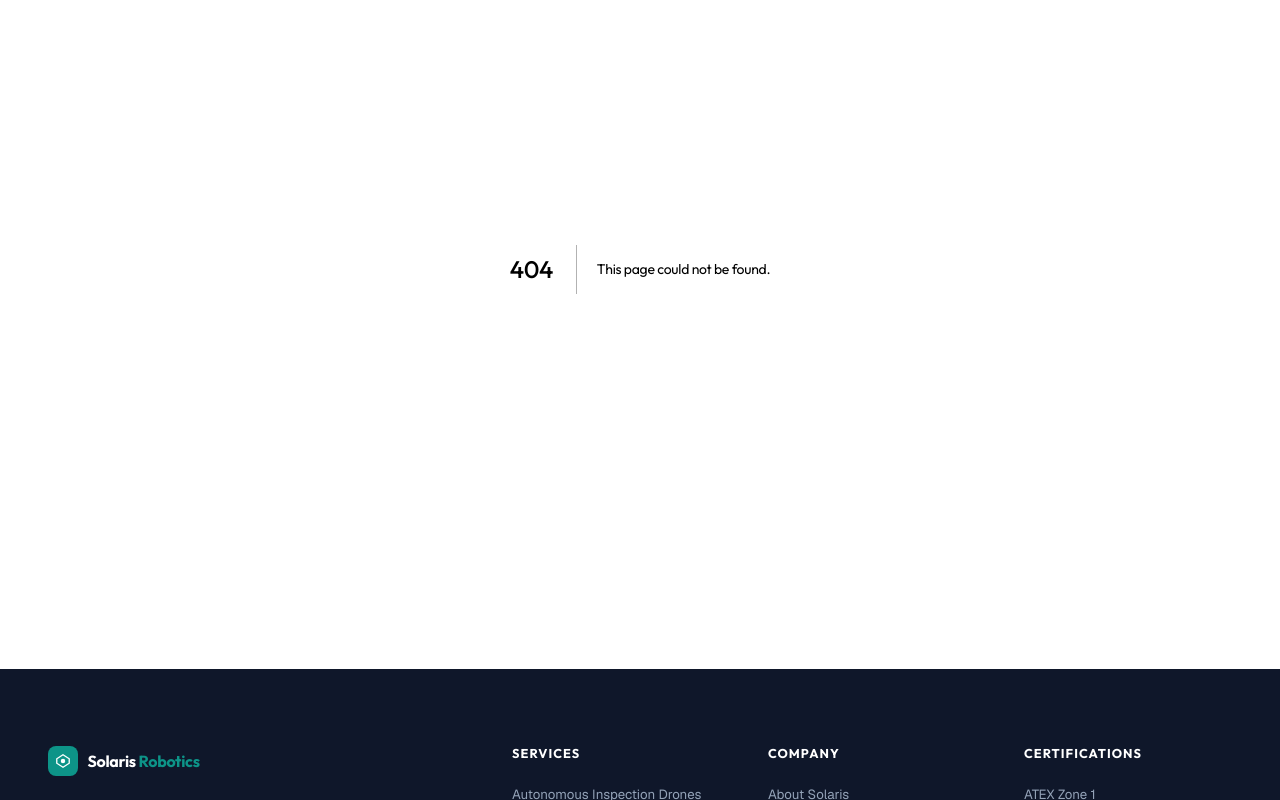
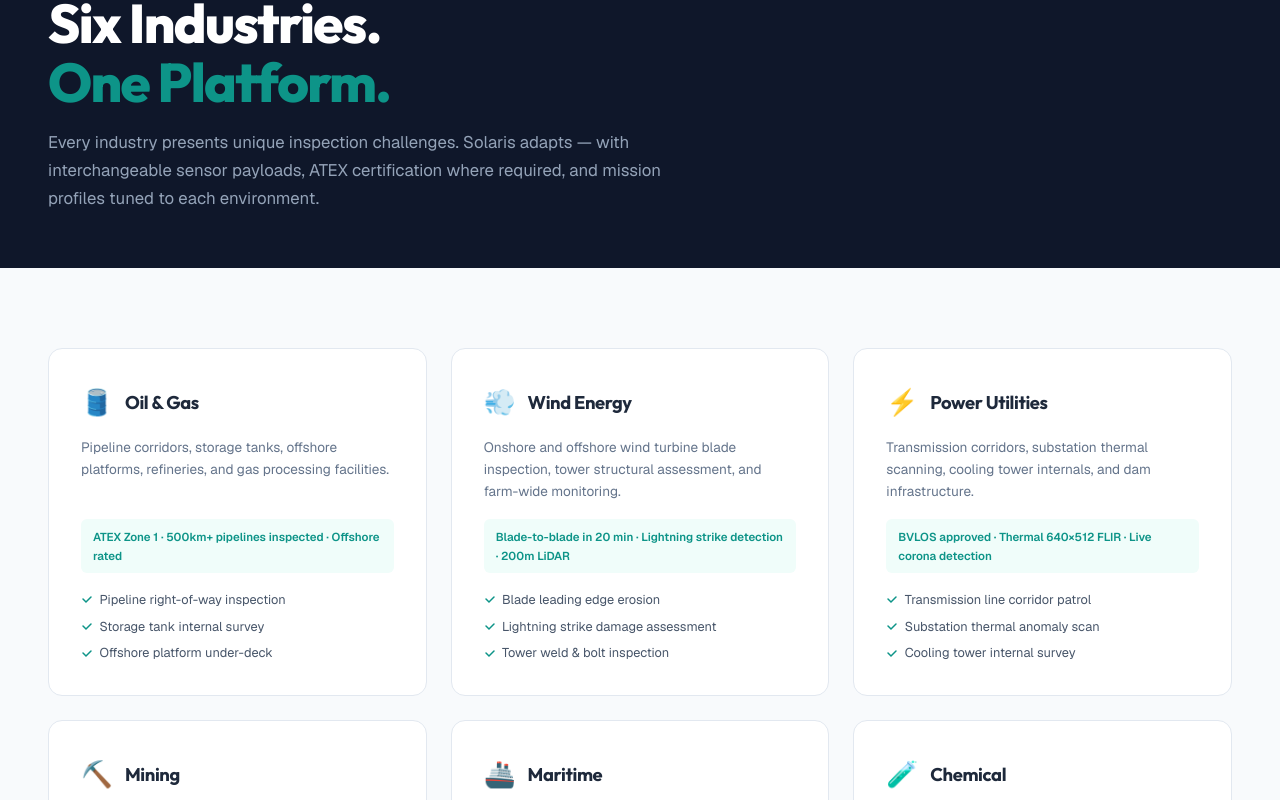
Before and after one commit to cpu152650311-coder/solaris-drone-test, a Next.js app: page /industries in a window 1280 px wide. Before the commit this address had no page. Shown: the part 200-1000 px from the top of the page. Built offline with nearby package versions, Linux system fonts and the light colour scheme.

Commit message:
feat: enriched multi-page site — 6 industry pages, competitive comparison, team section, deep case studies, elegant-design system

```diff
--- /dev/null
+++ b/app/industries/page.tsx
@@ -0,0 +1,64 @@
+import type { Metadata } from 'next';
+import Link from 'next/link';
+import Image from 'next/image';
+import PageCTA from '@/components/shared/PageCTA';
+
+export const metadata: Metadata = {
+  title: 'Industries — Oil & Gas, Wind, Power, Mining, Maritime, Chemical',
+  description: 'Solaris autonomous inspection drones serve 6 critical infrastructure industries: oil & gas, wind energy, power utilities, mining, maritime, and chemical processing.',
+};
+
+const INDUSTRIES = [
+  { slug: 'oil-gas', title: 'Oil & Gas', icon: '🛢️', desc: 'Pipeline corridors, storage tanks, offshore platforms, refineries, and gas processing facilities.', stats: 'ATEX Zone 1 · 500km+ pipelines inspected · Offshore rated', highlights: ['Pipeline right-of-way inspection', 'Storage tank internal survey', 'Offshore platform under-deck', 'Flare stack & riser inspection', 'Refinery confined space entry'] },
+  { slug: 'wind-energy', title: 'Wind Energy', icon: '💨', desc: 'Onshore and offshore wind turbine blade inspection, tower structural assessment, and farm-wide monitoring.', stats: 'Blade-to-blade in 20 min · Lightning strike detection · 200m LiDAR', highlights: ['Blade leading edge erosion', 'Lightning strike damage assessment', 'Tower weld & bolt inspection', 'Offshore transition piece survey', 'Annual farm-wide monitoring'] },
+  { slug: 'power-utilities', title: 'Power Utilities', icon: '⚡', desc: 'Transmission corridors, substation thermal scanning, cooling tower internals, and dam infrastructure.', stats: 'BVLOS approved · Thermal 640×512 FLIR · Live corona detection', highlights: ['Transmission line corridor patrol', 'Substation thermal anomaly scan', 'Cooling tower internal survey', 'Hydroelectric dam inspection', 'Insulator defect detection'] },
+  { slug: 'mining', title: 'Mining', icon: '⛏️', desc: 'Tailings dam monitoring, conveyor belt inspection, open-pit highwall stability, and processing plant survey.', stats: 'IP54 rated · -40°C to +55°C · Dust & vibration hardened', highlights: ['Tailings dam integrity monitoring', 'Highwall stability assessment', 'Conveyor belt inspection', 'Stockpile volumetric survey', 'Processing plant structural scan'] },
+  { slug: 'maritime', title: 'Maritime', icon: '🚢', desc: 'Hull inspection, ballast tank entry, cargo hold survey, dock infrastructure, and FPSO asset integrity.', stats: 'GPS-denied navigation · Confined space rated · Salt-spray hardened', highlights: ['Hull thickness measurement', 'Ballast tank internal survey', 'Cargo hold damage assessment', 'Dock & jetty structural scan', 'FPSO under-deck inspection'] },
+  { slug: 'chemical', title: 'Chemical', icon: '🧪', desc: 'Reactor vessels, pipe rack corrosion mapping, flare stacks, and storage spheres in ATEX-classified zones.', stats: 'ATEX Zone 1 · Gas detection payload · Chemical resistant', highlights: ['Reactor vessel internal survey', 'Pipe rack corrosion mapping', 'Flare stack inspection', 'Storage sphere UT measurement', 'Containment bund wall survey'] },
+];
+
+export default function IndustriesPage() {
+  return (
+    <>
+      <section style={{ background: '#0f172a', padding: 'clamp(3.5rem, 7vw, 5rem) 0 clamp(2.5rem, 5vw, 3.5rem)', position: 'relative', overflow: 'hidden' }}>
+        <div className="container-wide" style={{ position: 'relative', zIndex: 1 }}>
+          <span className="label-tag" style={{ color: '#5eead4', background: 'rgba(13,148,136,0.15)' }}>Industries Served</span>
+          <h1 style={{ fontFamily: 'Outfit, sans-serif', fontSize: 'clamp(2.2rem, 4.5vw, 3.4rem)', fontWeight: 800, color: 'white', letterSpacing: '-0.03em', marginTop: '1rem', marginBottom: '1rem', lineHeight: 1.1 }}>
+            Six Industries.<br /><span style={{ color: '#0d9488' }}>One Platform.</span>
+          </h1>
+          <p style={{ fontFamily: 'Geist, sans-serif', color: '#94a3b8', fontSize: '1.05rem', maxWidth: '56ch' }}>
+            Every industry presents unique inspection challenges. Solaris adapts — with interchangeable sensor payloads, ATEX certification where required, and mission profiles tuned to each environment.
+          </p>
+        </div>
+      </section>
+
+      <section style={{ padding: 'clamp(3rem, 8vw, 5rem) 0', background: '#f8fafc' }}>
+        <div className="container-wide">
+          <div style={{ display: 'grid', gridTemplateColumns: 'repeat(auto-fill, minmax(min(100%, 340px), 1fr))', gap: '1.5rem' }}>
+            {INDUSTRIES.map((ind) => (
+              <Link key={ind.slug} href={`/industries/${ind.slug}`} style={{ textDecoration: 'none', background: 'white', border: '1px solid #e2e8f0', borderRadius: '14px', padding: 'clamp(1.5rem, 3vw, 2rem)', transition: 'box-shadow 0.25s, transform 0.25s', display: 'flex', flexDirection: 'column' }} className="card-hover">
+                <div style={{ display: 'flex', alignItems: 'center', gap: '0.75rem', marginBottom: '0.75rem' }}>
+                  <span style={{ fontSize: '1.6rem' }}>{ind.icon}</span>
+                  <h3 style={{ fontFamily: 'Outfit, sans-serif', fontSize: '1.15rem', fontWeight: 700, color: '#1e293b' }}>{ind.title}</h3>
+                </div>
+                <p style={{ fontFamily: 'Geist, sans-serif', fontSize: '0.85rem', color: '#64748b', lineHeight: 1.65, flex: 1, marginBottom: '1rem' }}>{ind.desc}</p>
+                <div style={{ fontFamily: 'Geist, sans-serif', fontSize: '0.72rem', fontWeight: 600, color: '#0d9488', background: '#f0fdfa', borderRadius: '6px', padding: '0.5rem 0.75rem', marginBottom: '1rem' }}>{ind.stats}</div>
+                <div style={{ display: 'flex', flexDirection: 'column', gap: '0.35rem' }}>
+                  {ind.highlights.slice(0, 3).map((h) => (
+                    <div key={h} style={{ display: 'flex', alignItems: 'center', gap: '0.4rem', fontFamily: 'Geist, sans-serif', fontSize: '0.8rem', color: '#475569' }}>
+                      <svg width="12" height="12" viewBox="0 0 12 12" fill="none"><path d="M2 6l3 3 5-5" stroke="#0d9488" strokeWidth="1.5" strokeLinecap="round" /></svg>
+                      {h}
+                    </div>
+                  ))}
+                </div>
+              </Link>
+            ))}
+          </div>
+          <div style={{ textAlign: 'center', marginTop: '3rem' }}>
+            <PageCTA label="Discuss Your Industry Needs" />
+          </div>
+        </div>
+      </section>
+    </>
+  );
+}
```
